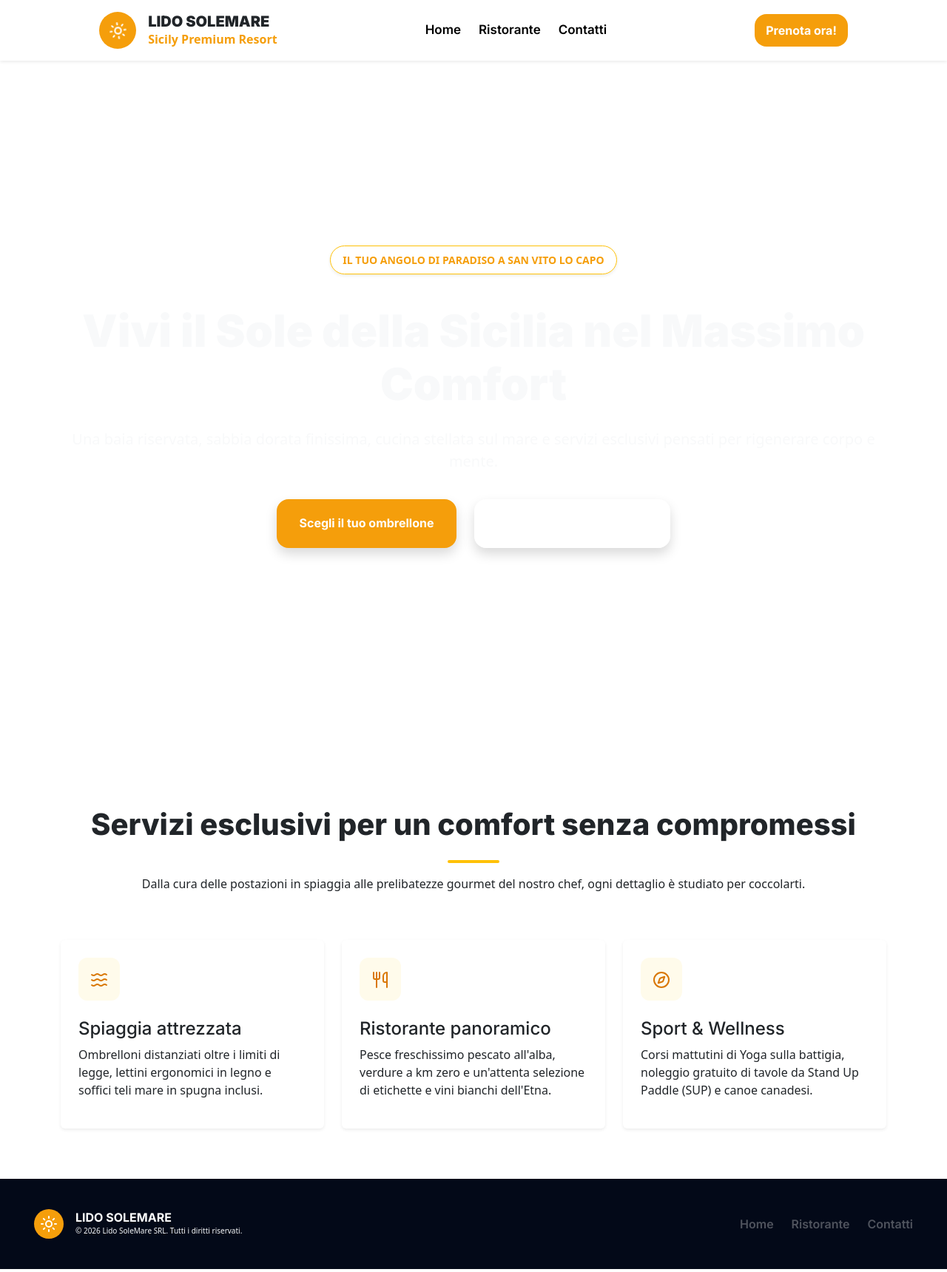
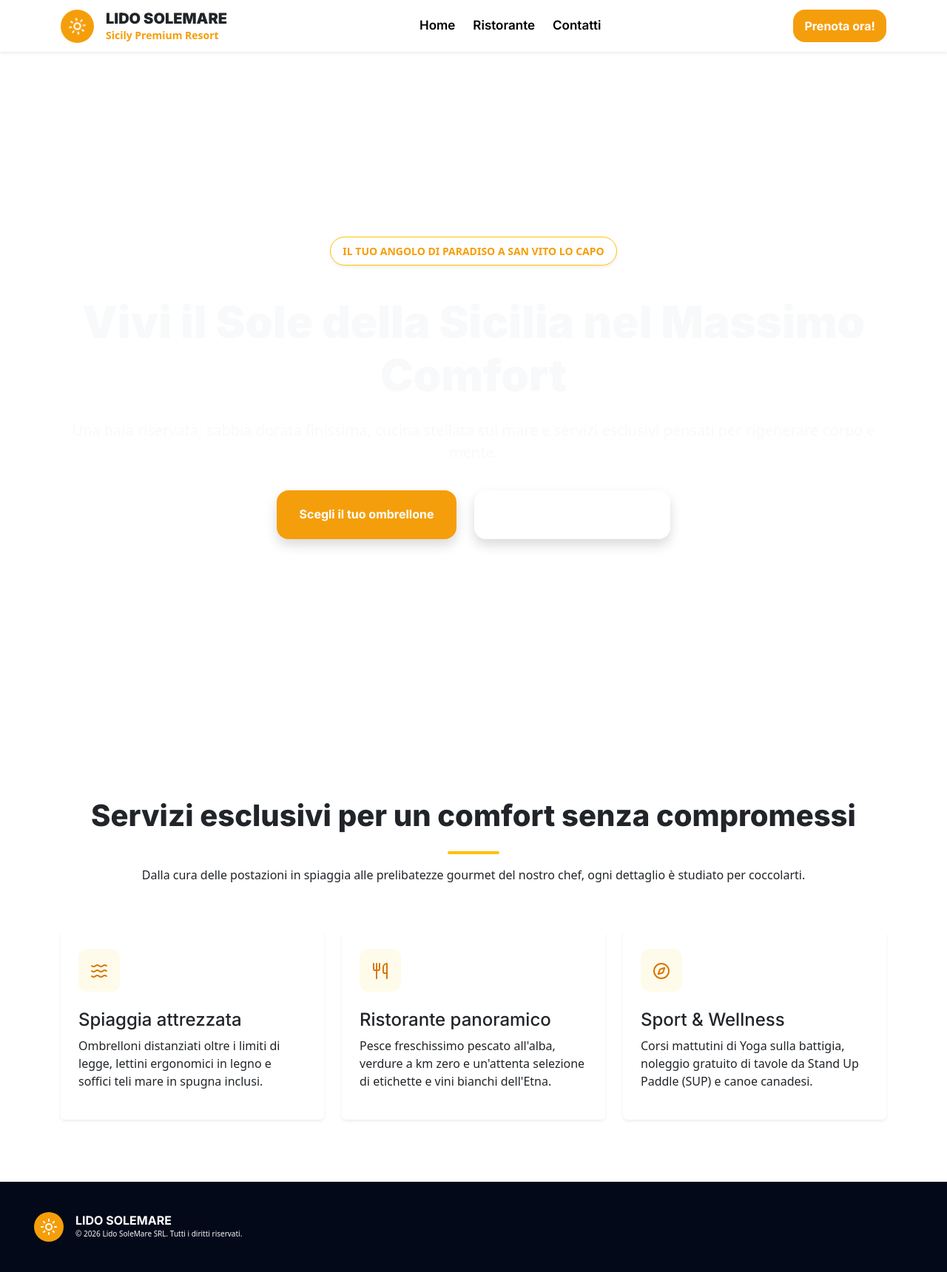
Before and after one commit to gabriele-ag/lidosolemare, a React (Vite) app: page / in a window 1280 px wide. Shown: the whole page at 74% size. Built offline with nearby package versions, Linux system fonts and the light colour scheme.

Commit message:
feat: footer ready for all devices, header almost done, init burger

```diff
--- a/src/components/AppFooter.tsx
+++ b/src/components/AppFooter.tsx
@@ -35,20 +35,6 @@ export default function AppFooter() {
                     </div>
                 </div>
 
-
-                <ul className="d-flex list-unstyled gap-4 mb-0">
-                    {linkNav.map((curLink, index) => (
-                        <li key={index}>
-                            <NavLink
-                                className={`fw-semibold text-decoration-none ${styles['custom-navlink-footer']}`}
-                                to={curLink.url}
-                            >
-                                {curLink.title}
-                            </NavLink>
-                        </li>
-                    ))}
-                </ul>
-
             </nav>
         </footer>
     );
--- a/src/components/AppHeader.tsx
+++ b/src/components/AppHeader.tsx
@@ -1,44 +1,43 @@
 import { NavLink } from "react-router";
-import { Sun } from 'lucide-react';
+import { Sun } from "lucide-react";
 import styles from "./CSS/appheader.module.css";
 
 export default function AppHeader() {
-
   const linkNav = [
-        {
-            title: "Home",
-            url: "/"
-        },
-        {
-            title: "Ristorante",
-            url: "/ristorante"
-        },
-        {
-            title: "Contatti",
-            url: "/contatti"
-        }
+    { title: "Home", url: "/" },
+    { title: "Ristorante", url: "/ristorante" },
+    { title: "Contatti", url: "/contatti" },
   ];
 
   return (
-        <header className="sticky-top shadow-sm">
-            <nav className={`d-flex justify-content-center align-items-center bg-white p-3 ${styles['custom-gap-nav']}`}>
-
-                <div className="d-flex align-items-center gap-3">
-                    <div className={`p-2 rounded-circle text-white d-flex align-items-center justify-content-center ${styles['sun-box']}`}>
-                        <Sun className={`${styles['animate-spin-slow']} ${styles.sun}`}/>
+    <header
+      className={`d-flex align-items-center sticky-top shadow-sm bg-white ${styles.customHeader}`}
+    >
+      <nav
+        className={`container d-flex justify-content-between align-items-center`}
+      >
+        {/* LOGO (Sempre visibile su qualsiasi schermo) */}
+        <div className="d-flex align-items-center gap-3 flex-shrink-0">
+          <div
+            className={`rounded-circle text-white d-flex align-items-center justify-content-center ${styles["sun-box"]}`}
+          >
+            <Sun className={`${styles["animate-spin-slow"]} ${styles.sun}`} />
           </div>
           <div>
-                        <h2 className={`text-dark fs-5 mb-0 ${styles['logo-text']}`}>LIDO SOLEMARE</h2>
-                        <p className={`fw-semibold mb-0 colorfont-1`}>Sicily Premium Resort</p>
+            <h2 className={`text-dark fs-5 mb-0 ${styles["logo-text"]}`}>
+              LIDO SOLEMARE
+            </h2>
+            <p className="fw-semibold mb-0 colorfont-1 small">
+              Sicily Premium Resort
+            </p>
           </div>
         </div>
 
-                {/* MENU LINKS */}
-                <ul className="d-flex list-unstyled gap-4 mb-0">
+        <ul className="d-none d-lg-flex list-unstyled gap-4 mb-0 align-items-center">
           {linkNav.map((curLink, index) => (
             <li key={index}>
               <NavLink
-                                className={`fw-semibold text-decoration-none ${styles['custom-navlink']}`}
+                className={`fw-semibold text-decoration-none ${styles["custom-navlink"]}`}
                 to={curLink.url}
               >
                 {curLink.title}
@@ -48,11 +47,20 @@ export default function AppHeader() {
         </ul>
 
         <NavLink
-                    className={`fw-bold fs-6 rounded-4 text-decoration-none ${styles['custom-button']}`}
-                    to="/prenotaora">
+          className={`d-none d-lg-inline-block fw-bold fs-6 rounded-4 text-decoration-none ${styles.customButton}`}
+          to="/prenotaora"
+        >
           Prenota ora!
         </NavLink>
 
+        {/* 🍔 FUTURO SPAZIO BURGER MENU (Visibile SOLO su mobile, scompare da tablet in su) */}
+        <button
+          className="btn d-lg-none border-0 p-1 text-dark flex-shrink-0"
+          onClick={() => alert("Apri Burger Menu simulato")}
+        >
+          {/* Qui metterai l'icona <Menu /> di lucide-react in seguito */}
+          <span className="fs-3">☰</span>
+        </button>
       </nav>
     </header>
   );
--- a/src/components/CSS/appheader.module.css
+++ b/src/components/CSS/appheader.module.css
@@ -1,5 +1,5 @@
-.custom-gap-nav {
-    gap: 200px;
+.customHeader {
+    height: 70px;
 }
 
 @keyframes spin-slow {
@@ -21,8 +21,7 @@
 
 .sun-box {
     background-color: var(--custom-color-site-1);
-    height: 50px;
-    width: 50px;
+    padding: 10px;
 }
 
 .sun {
@@ -39,7 +38,7 @@
     color: var(--custom-color-site-1);
 }
 
-.custom-button {
+.customButton {
     color: rgb(255, 255, 255);
     background-color: var(--custom-color-site-1);
     padding: 10px 15px;
--- a/src/pages/CSS/home.module.css
+++ b/src/pages/CSS/home.module.css
@@ -1,6 +1,6 @@
 .hero {
     background-image: linear-gradient(rgba(0, 0, 0, 0.5)),
-    url(/public/SanVitoLoCapo.jpg);
+    url(/SanVitoLoCapo.jpg);
     background-position: center;
     background-size: cover;
     background-repeat: no-repeat;
--- a/src/pages/Home.tsx
+++ b/src/pages/Home.tsx
@@ -54,7 +54,7 @@ export default function Home() {
 
                         <div className="d-flex justify-content-center row">
 
-                            <div className="col-md-4">
+                            <div className="col-md-4 mb-3">
 
                                 <div className={`card h-100 border-0 shadow-sm p-4 ${styles['card-custom']} ${styles['animation-up']}`}>
 
@@ -67,7 +67,7 @@ export default function Home() {
                                 </div>
                             </div>
 
-                            <div className="col-md-4">
+                            <div className="col-md-4 mb-3">
 
                                 <div className={`card h-100 border-0 shadow-sm p-4 ${styles['card-custom']} ${styles['animation-up']}`}>
 
@@ -80,7 +80,7 @@ export default function Home() {
                                 </div>
                             </div>
 
-                            <div className="col-md-4">
+                            <div className="col-md-4 mb-3">
 
                                 <div className={`card h-100 border-0 shadow-sm p-4 ${styles['card-custom']} ${styles['animation-up']}`}>
 
```
Lines whose indentation alone changed are shown as unchanged.
